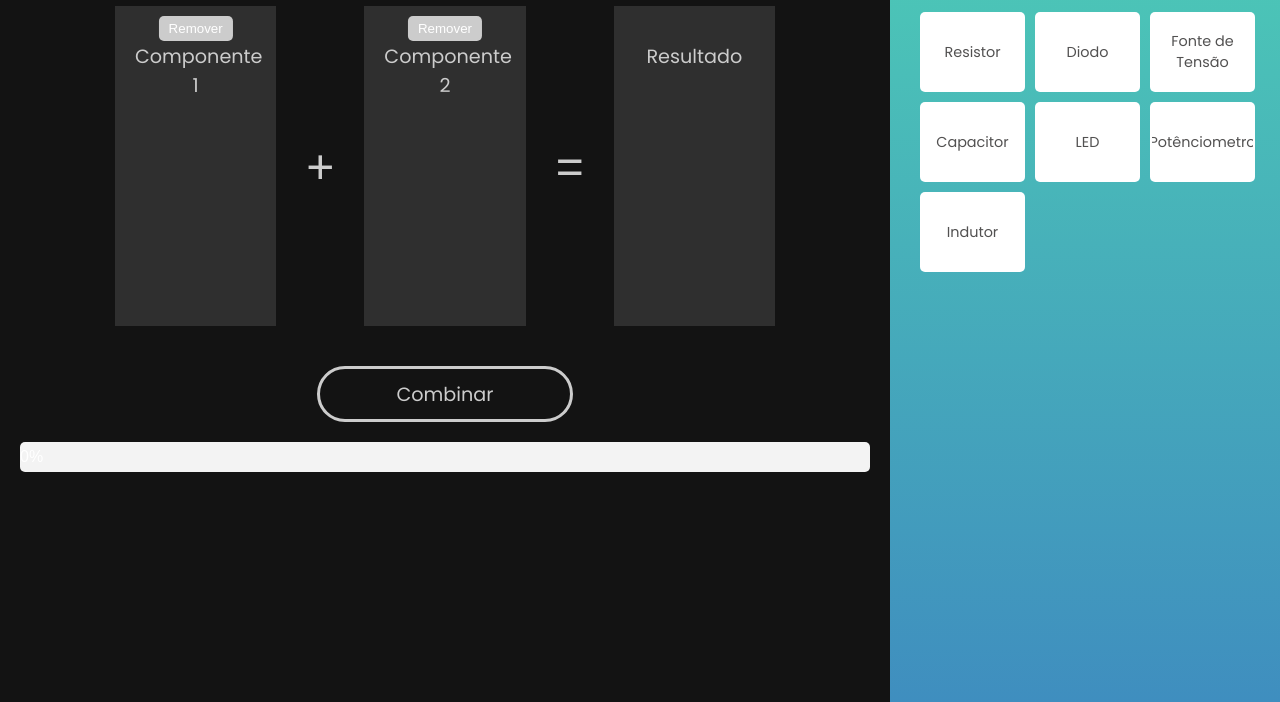
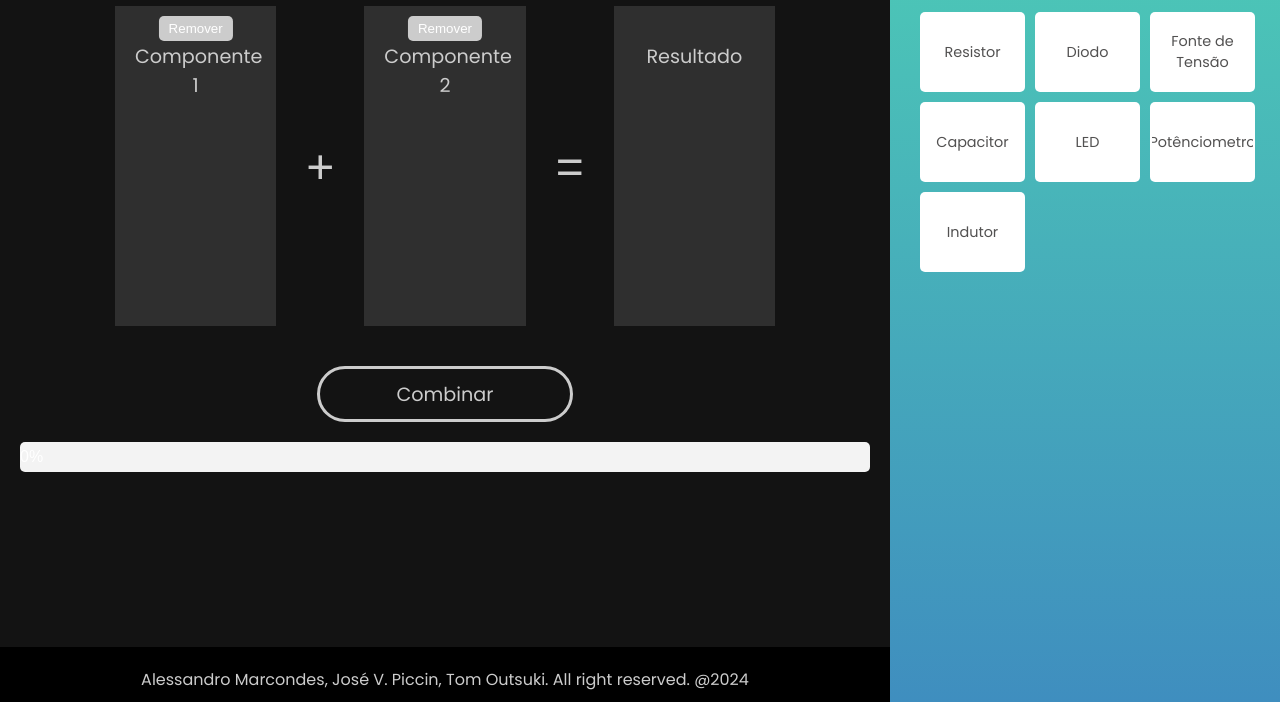
Before and after one commit to Josevpc/Certificadora-02, a plain HTML site: page index.html in a window 1280 px wide. Shown: the part 98-800 px from the top of the page. Drawn offline with Linux system fonts and the light colour scheme.

Commit message:
pequenas alterações

```diff
--- a/index.html
+++ b/index.html
@@ -48,6 +48,14 @@
                 <div id="progressBar" class="progress-bar">0%</div>
             </div>
             <div id="progressText" class="progress-text"></div>
+
+            <footer class="footer">
+                <div class="footer-content">
+                    <ul class="team-list">
+                        <li>Alessandro Marcondes, José V. Piccin, Tom Outsuki. All right reserved. @2024</li>
+                    </ul>
+                </div>
+            </footer>
         </div>
         <div class="sidebar">
             <div class="sidebar-header">CIRCUITOS E COMPONENTES
--- a/style.css
+++ b/style.css
@@ -98,7 +98,7 @@ main {
 }
 
 .sidebar-header {
-    background: #4DCBB6;
+    background: #4DCBB6, #5EC5B7;
     /*Alterações na Fonte*/
     font-size: 1rem;
     font-family: "Poppins", sans-serif;
@@ -244,6 +244,35 @@ main {
     font-size: 1.5rem;
     color: #cccccca2;
     text-align: center;
+}
+
+.footer {
+    background-color: #000000;
+    color: #ccc;
+    text-align: center;
+    padding: 10px;
+    width: 100%;
+    position: fixed;
+    /* Fixa o rodapé na parte inferior */
+    bottom: 0;
+    /* Posiciona na parte inferior */
+}
+
+.footer-content {
+    font-family: "Poppins", sans-serif;
+    font-weight: 400;
+    font-size: 1rem;
+}
+
+.team-list {
+    list-style-type: none;
+    padding: 0;
+    margin: 10px 0 0 0;
+}
+
+.team-list li {
+    font-size: 1rem;
+    color: #ccc;
 }
 
 /* Estilos do modal */
```
